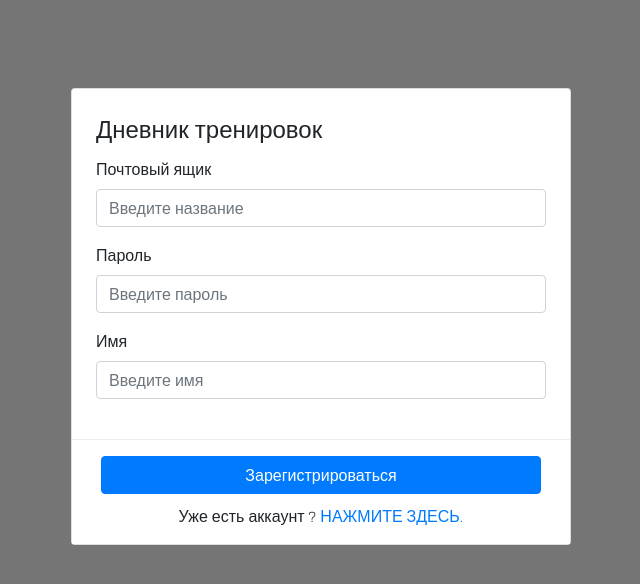
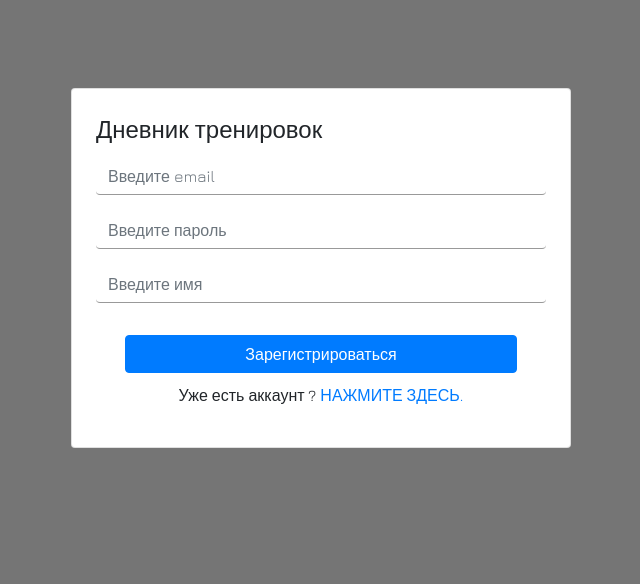
Before and after one commit to SokolovskyiAnton/workout-v-2, a Vue app: page /registration in a window 1280 px wide. Shown: the top 584 px of the page, without its empty margins (319-959 px from the left). Built offline with nearby package versions, Linux system fonts and the light colour scheme.

Commit message:
Валидация login and registration

```diff
--- a/src/components/Navbar.vue
+++ b/src/components/Navbar.vue
@@ -6,6 +6,7 @@
       <router-link tag="b-nav-item" to="/" exact active-class="active">Home</router-link>
       <router-link tag="b-nav-item" to="/list" active-class="active">List</router-link>
       <router-link tag="b-nav-item" to="/analytics" active-class="active">Analytics</router-link>
+      <li class="nav-item"><a class="nav-link" @click.prevent="logout">Log out</a></li>
 
     </b-navbar-nav>
   </b-navbar>
@@ -16,6 +17,9 @@
     data() {
       return {
       }
+    },
+    methods: {
+      logout() {}
     }
   }
 </script>
--- a/src/styles/components/_hometable.sass
+++ b/src/styles/components/_hometable.sass
@@ -17,7 +17,7 @@
     justify-content: center
     align-items: center
     height: 150px
-    border-bottom: 1px solid rgba(0, 0, 0, 0.1)
+    border-bottom: 1px solid $black
     &-block
         &__svg
             rect
@@ -34,13 +34,13 @@
     &-title
         text-align: center
         padding: 10px
-        border-bottom: 1px dashed rgba(0, 0, 0, 0.1)
+        border-bottom: 1px dashed $black
     &-info
         height: 100%
         &__item
             line-height: 33px
             min-height: 34px
-            border-bottom: 1px dashed rgba(0, 0, 0, 0.1)
+            border-bottom: 1px dashed $black
             padding-left: 30px
             &:last-child
                 border: none
@@ -57,17 +57,17 @@
     &-item
         width: 50%
         &:first-child
-            border-right: 1px dashed rgba(0, 0, 0, 0.1)
+            border-right: 1px dashed $black
         &__title
             text-align: center
             padding: 10px
-            border-bottom: 1px dashed rgba(0, 0, 0, 0.1)
+            border-bottom: 1px dashed $black
     &-info
         height: 100%
         &__item
             line-height: 33px
             min-height: 34px
-            border-bottom: 1px dashed rgba(0, 0, 0, 0.1)
+            border-bottom: 1px dashed $black
             padding-left: 5px
             &:last-child
                 border: none
@@ -76,11 +76,5 @@
     display: flex
     justify-content: center
 
-.btn-outline-primary
-        border-color: #17a2b8 !important
-        color: #17a2b8 !important
-        &:hover
-            background-color: #17a2b8 !important
-            color: white !important
 .hidden
     display: none
--- a/src/styles/components/_navbar.sass
+++ b/src/styles/components/_navbar.sass
@@ -0,0 +1,2 @@
+.nav-link
+    cursor: pointer
--- a/src/styles/components/_selecttype.sass
+++ b/src/styles/components/_selecttype.sass
@@ -18,19 +18,3 @@
         margin-top: 20px
         &__item
             width: 100%
-
-.btn-outline-primary
-        border-color: #17a2b8 !important
-        color: #17a2b8 !important
-        &:hover
-            background-color: #17a2b8 !important
-            color: white !important
-
-.invalid
-    border-bottom: 1px solid red
-    &-message
-        margin-top: 5px
-        min-height: 18px
-        display: block
-        font-size: 12px
-        color: #f44336
--- a/src/styles/style.sass
+++ b/src/styles/style.sass
@@ -1,3 +1,4 @@
+@import '../styles/validations/_validations'
 @import '../styles/components/_selecttype'
 @import '../styles/components/_hometable'
 @import '../styles/views/_registr'
--- /dev/null
+++ b/src/styles/validations/_validations.sass
@@ -0,0 +1,20 @@
+.invalid
+    border-bottom: 1px solid red !important
+
+
+.invalid-message
+    margin-top: 5px
+    min-height: 18px
+    display: block
+    font-size: 12px
+    color: #f44336
+
+.btn-outline-primary
+        border-color: #17a2b8 !important
+        color: #17a2b8 !important
+        &:hover
+            background-color: #17a2b8 !important
+            color: white !important
+
+$black: rgba(0, 0, 0, 0.1)
+$black2: rgba(0, 0, 0, 0.4)
--- a/src/styles/views/_login.sass
+++ b/src/styles/views/_login.sass
@@ -7,6 +7,10 @@
     &-content
         padding: 24px
         border-radius: 2px
+        input
+            border: none
+            border-bottom: 1px solid $black2
+            border-radius: none
     &-title
         display: block
         line-height: 32px
@@ -14,8 +18,7 @@
         font-size: 24px
         font-weight: 300
     &-action
-        background-color: inherit
-        border-top: 1px solid hsla(0,0%,62.7%,.2)
+        border-top: none !important
         position: relative
         padding: 16px 24px
         margin: 0 !important
--- a/src/styles/views/_registr.sass
+++ b/src/styles/views/_registr.sass
@@ -15,7 +15,6 @@
         font-weight: 300
     &-action
         background-color: inherit
-        border-top: 1px solid hsla(0,0%,62.7%,.2)
         position: relative
         padding: 16px 24px
         margin: 0 !important
--- a/src/views/Login.vue
+++ b/src/views/Login.vue
@@ -2,44 +2,47 @@
   <div class="card">
     <b-form @submit.prevent="onSubmit" class="card-content">
       <span class="card-title">Дневник тренировок</span>
-      <b-form-group
-        id="input-group-1"
-        label="Почтовый ящик"
-        label-for="email"
-      >
+      <b-form-group id="input-group-1">
         <b-form-input
           id="email"
           v-model="email"
           type="email"
-          placeholder="Введите название"
+          placeholder="Введите email"
+          :class="{invalid: $v.email.$dirty && $v.email.$error}"
         ></b-form-input>
-        <b-form-invalid-feedback>
-        Это обязательное поле.
-        </b-form-invalid-feedback>
+        <div class="invalid-message" v-if="$v.email.$dirty && !$v.email.required">
+          Это обязательное поле.
+        </div>
+        <div class="invalid-message" v-if="$v.email.$dirty && !$v.email.email">
+          Введите корректный email.
+        </div>
       </b-form-group>
 
-      <b-form-group id="input-group-2" label="Пароль" label-for="password">
+      <b-form-group id="input-group-2">
         <b-form-input
           id="password"
           v-model="password"
           type="password"
           placeholder="Введите пароль"
+          :class="{invalid: $v.password.$dirty && $v.password.$error}"
         ></b-form-input>
-        <b-form-invalid-feedback>
-        Это обязательное поле.
-        </b-form-invalid-feedback>
+        <div class="invalid-message" v-if="$v.password.$dirty && !$v.password.required">
+          Это обязательное поле.
+        </div>
       </b-form-group>
-    </b-form>
-    <b-form-row class="card-action">
+      <b-form-row class="card-action">
         <b-col>
             <b-button type="submit" variant="primary" class="card-action__auth center">Войти</b-button>
             <p class="card-action__text">Нет аккаунта ? <router-link to="/registration">ЗАРЕГИСТРИРОВАТЬСЯ</router-link></p>
         </b-col>
     </b-form-row>
+    </b-form>
+
   </div>
 </template>
 
 <script>
+import { required, email } from 'vuelidate/lib/validators'
   export default {
     data() {
       return {
@@ -49,7 +52,19 @@
     },
     methods: {
         onSubmit() {
-
+          if (this.$v.$invalid) {
+            this.$v.$touch()
+            return
+          }
+        }
+    },
+    validations: {
+        email: {
+            required,
+            email
+        },
+        password: {
+            required
         }
     }
   }
--- a/src/views/Registration.vue
+++ b/src/views/Registration.vue
@@ -2,56 +2,63 @@
   <div class="card">
     <b-form @submit.prevent="onSubmit" class="card-content">
       <span class="card-title">Дневник тренировок</span>
-      <b-form-group
-        id="input-group-1"
-        label="Почтовый ящик"
-        label-for="email"
-      >
+      <b-form-group id="input-group-1">
         <b-form-input
           id="email"
           v-model="email"
           type="email"
-          placeholder="Введите название"
+          placeholder="Введите email"
+          :class="{invalid: $v.email.$dirty && $v.email.$error}"
         ></b-form-input>
-        <b-form-invalid-feedback>
+        <div class="invalid-message" v-if="$v.email.$dirty && !$v.email.required">
           Это обязательное поле.
-        </b-form-invalid-feedback>
+        </div>
+        <div class="invalid-message" v-if="$v.email.$dirty && !$v.email.email">
+          Введите корректный email.
+        </div>
       </b-form-group>
 
-      <b-form-group id="input-group-2" label="Пароль" label-for="password">
+      <b-form-group id="input-group-2">
         <b-form-input
           id="password"
           v-model="password"
           type="password"
           placeholder="Введите пароль"
+          :class="{invalid: $v.password.$dirty && $v.password.$error}"
         ></b-form-input>
-        <b-form-invalid-feedback>
+        <div class="invalid-message" v-if="$v.password.$dirty && !$v.password.required">
           Это обязательное поле.
-        </b-form-invalid-feedback>
+        </div>
+        <div class="invalid-message" v-if="$v.password.$dirty && !$v.password.minLength">
+          Минимальная длина 6 символов.
+        </div>
       </b-form-group>
 
-      <b-form-group id="input-group-3" label="Имя" label-for="name">
+      <b-form-group id="input-group-3">
         <b-form-input
           id="name"
           v-model="name"
           type="text"
           placeholder="Введите имя"
+          :class="{invalid: $v.name.$dirty && $v.name.$error}"
         ></b-form-input>
-        <b-form-invalid-feedback>
+        <div class="invalid-message" v-if="$v.name.$dirty && !$v.name.required">
           Это обязательное поле.
-        </b-form-invalid-feedback>
+        </div>
       </b-form-group>
-    </b-form>
       <b-form-row class="card-action">
         <b-col>
-          <b-button type="submit" variant="primary" class="card-action__auth center">Зарегистрироваться</b-button>
+            <b-button type="submit" variant="primary" class="card-action__auth">Зарегистрироваться</b-button>
             <p class="card-action__text">Уже есть аккаунт ? <router-link to="/login">НАЖМИТЕ ЗДЕСЬ.</router-link></p>
         </b-col>
       </b-form-row>
+    </b-form>
+
   </div>
 </template>
 
 <script>
+import { required, email, minLength } from 'vuelidate/lib/validators'
   export default {
     data() {
       return {
@@ -62,7 +69,23 @@
     },
     methods: {
         onSubmit() {
-
+          if (this.$v.$invalid) {
+                this.$v.$touch()
+                return
+          }
+        }
+    },
+    validations: {
+        email: {
+            required,
+            email
+        },
+        password: {
+            required,
+            minLength: minLength(6)
+        },
+        name: {
+          required
         }
     }
   }
```
Lines whose indentation alone changed are shown as unchanged.
